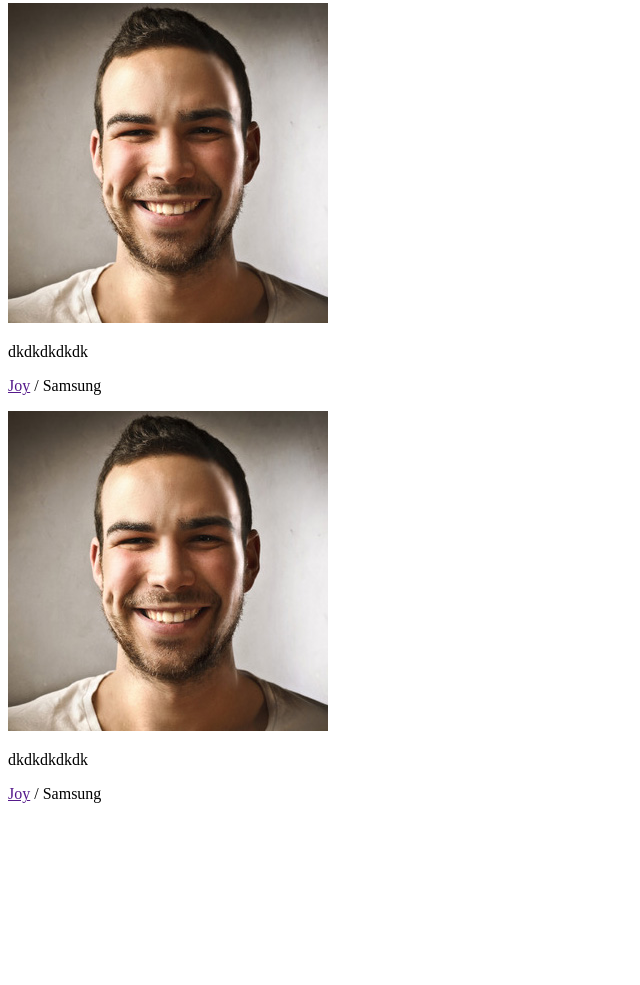
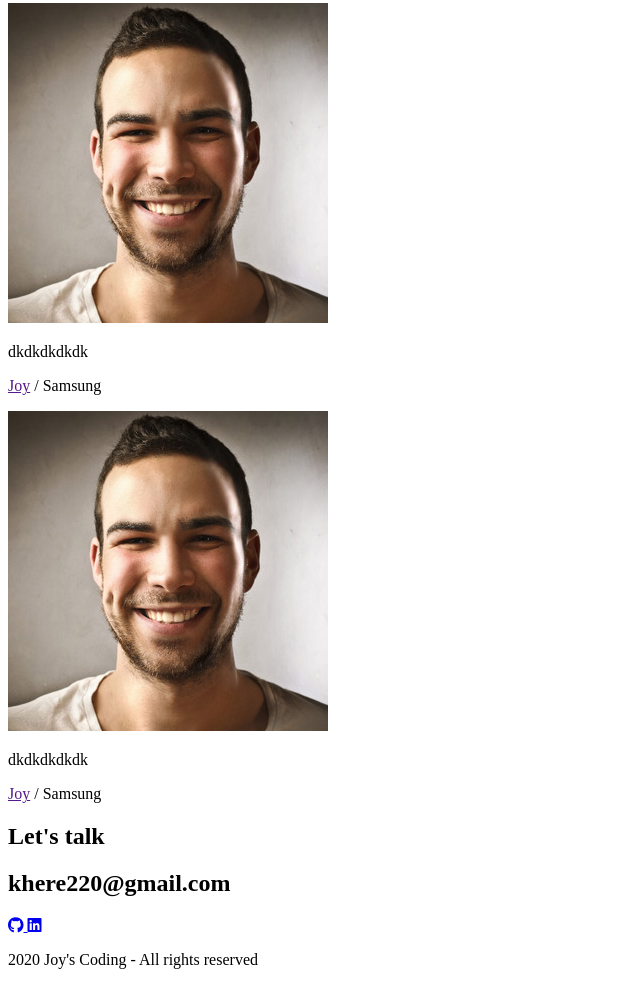
Before and after one commit to Kim-Heeyeol/Portpolio-Project, a plain HTML site: page index.html in a window 1280 px wide. Shown: the part 3021-4006 px from the top of the page, without its empty margins (0-640 px from the left). Before the commit the page ends 3840 px from the top, so only its background shows below. Drawn offline with Linux system fonts and the light colour scheme; files whose address does not match are found by name.

Commit message:
HTML: Contact

```diff
--- a/index.html
+++ b/index.html
@@ -217,6 +217,20 @@
         </div>
     </section>
     <!-- Contact -->
-    <section id="contact"></section>
+    <section id="contact">
+        <h1 class="contact__title">Let's talk</h1>
+        <h2 class="contact__email">khere220@gmail.com</h2>
+        <div class="contact__links">
+            <a href="https://github.com/Kim-Heeyeol" target="_blank">
+                <i class="fab fa-github"></i>
+            </a>
+            <a href="#" target="_blank">
+                <i class="fab fa-linkedin"></i>
+            </a>
+        </div>
+        <p class="contact__rights">
+            2020 Joy's Coding - All rights reserved
+        </p>
+    </section>
 </body>
 </html>
```
